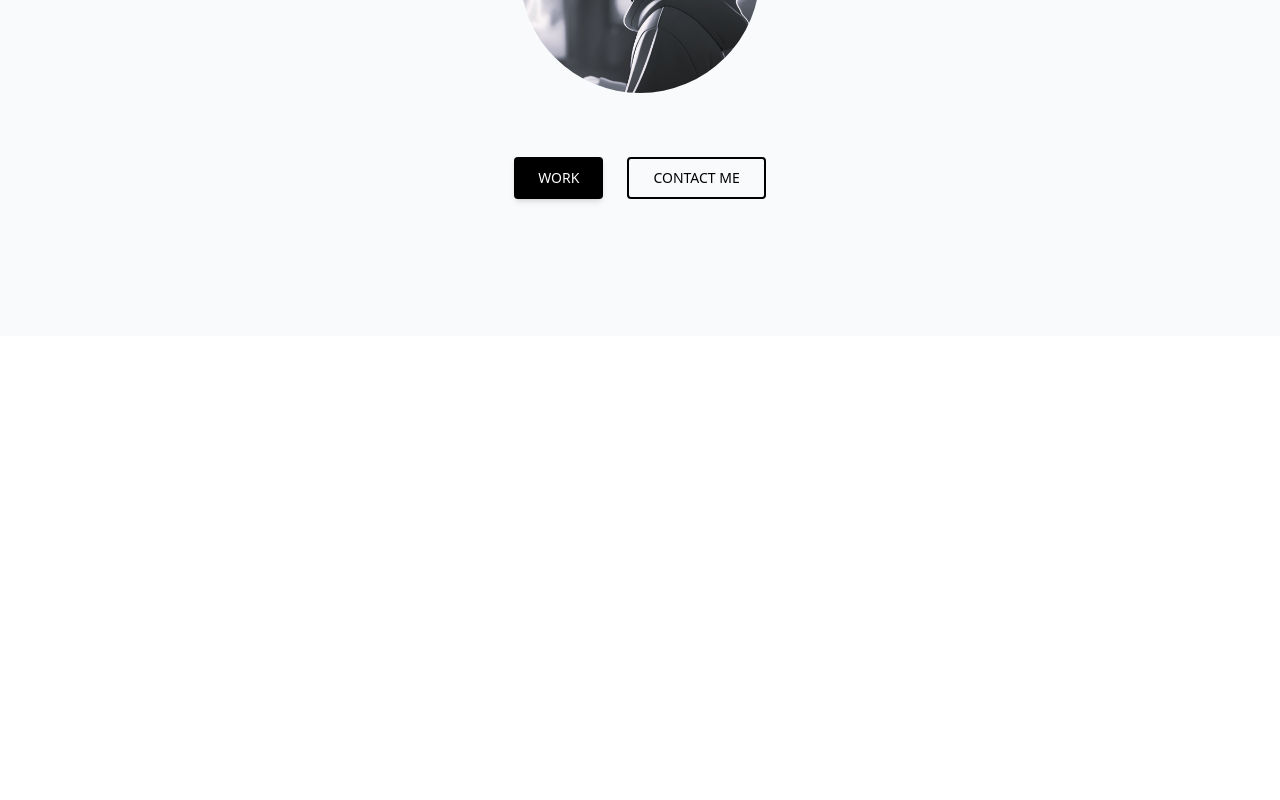
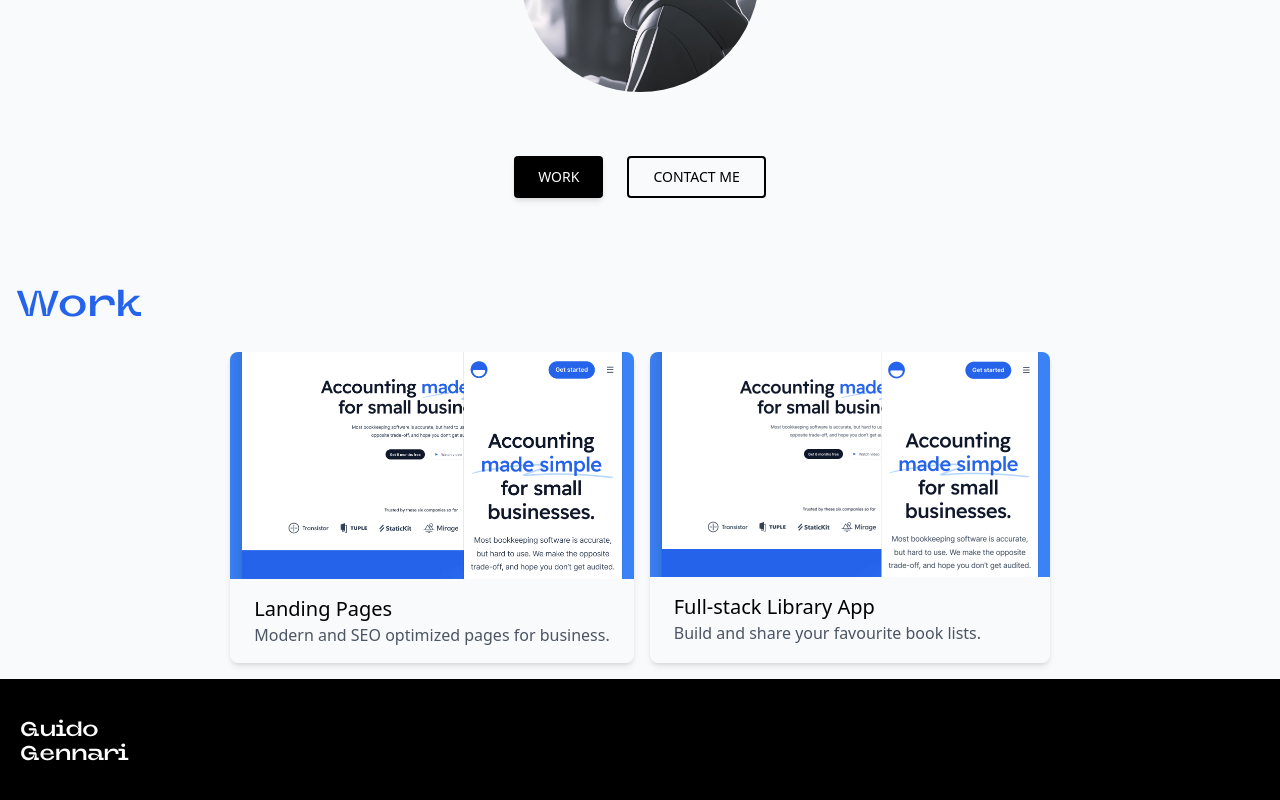
Before and after one commit to xdguido/guidogennari-web, a Next.js app: page / in a window 1280 px wide. Shown: the part 464-1264 px from the top of the page. Before the commit the page ends 800 px from the top, so only its background shows below. Built offline with nearby package versions, Linux system fonts and the light colour scheme.

Commit message:
Work section cards - Footer

```diff
--- a/components/layout.tsx
+++ b/components/layout.tsx
@@ -18,7 +18,7 @@ export default function Layout({ children, home }: { children: React.ReactNode;
                 <meta name="og:title" content={siteTitle} />
                 <meta name="twitter:card" content="summary_large_image" />
             </Head>
-            <header className="relative flex items-center justify-between border-b border-b-gray-300 p-4 lg:p-5">
+            <header className="z-10 fixed inset-x-0 top-0 flex flex-1 items-center justify-between backdrop-blur-md border-b border-b-gray-300 p-4 lg:p-5">
                 <h1 className="font-neue leading-6 tracking-tight text-xl">
                     Guido
                     <br />
@@ -53,7 +53,14 @@ export default function Layout({ children, home }: { children: React.ReactNode;
                     </li>
                 </ul>
             </header>
-            <main className="flex flex-auto justify-center p-4">{children}</main>
+            <main className="flex flex-auto flex-col p-4">{children}</main>
+            <footer className="flex items-center justify-between bg-black h-[8rem] p-4 lg:p-5">
+                <h1 className="font-neue text-white leading-6 tracking-tight text-xl">
+                    Guido
+                    <br />
+                    Gennari
+                </h1>
+            </footer>
         </div>
     );
 }
--- a/pages/index.tsx
+++ b/pages/index.tsx
@@ -1,6 +1,7 @@
 import Head from 'next/head';
 import Image from 'next/image';
 import Layout, { siteTitle } from '../components/layout';
+import clsx from 'clsx';
 import Button from '@ui/Button';
 
 export default function Home() {
@@ -9,8 +10,11 @@ export default function Home() {
             <Head>
                 <title>{siteTitle}</title>
             </Head>
-            <section id="hero" className="flex flex-col items-center text-center">
-                <h1 className="font-neue tracking-tight text-6xl md:text-7xl lg:text-8xl mt-4 xl:mt-6">
+            <section
+                id="hero"
+                className={clsx('flex flex-col items-center text-center pt-[7rem] min-h-screen')}
+            >
+                <h1 className="font-neue tracking-tight text-6xl md:text-7xl lg:text-8xl">
                     Guido Gennari
                 </h1>
                 <p className="text-gray-900 lg:text-lg">
@@ -30,7 +34,53 @@ export default function Home() {
                     <Button children="Contact me" style="outline" />
                 </div>
             </section>
-            <section></section>
+            <section id="work" className={clsx('relative')}>
+                <h2 className="absolute inset-x-0 -top-16 font-neue text-4xl text-blue-600">
+                    Work
+                </h2>
+                <div className="flex flex-wrap gap-4 justify-center">
+                    <div
+                        id="card"
+                        className=" min-w-[25rem] max-w-[30rem] rounded-lg shadow-md overflow-hidden"
+                    >
+                        <div className="relative aspect-video">
+                            <Image
+                                className="object-cover"
+                                src="/images/banner.png"
+                                alt="Portfolio Image"
+                                fill
+                                loading="lazy"
+                            />
+                        </div>
+                        <div className="px-6 py-4">
+                            <div className=" text-xl font-medium">Landing Pages</div>
+                            <div className=" text-gray-600">
+                                Modern and SEO optimized pages for business.
+                            </div>
+                        </div>
+                    </div>
+                    <div
+                        id="card"
+                        className=" min-w-[25rem] max-w-[30rem] rounded-lg shadow-md overflow-hidden"
+                    >
+                        <div className="relative aspect-video ">
+                            <Image
+                                className="  object-cover transition duration-1000 ease-in-out"
+                                src="/images/banner.png"
+                                alt="Portfolio Image"
+                                fill
+                                loading="lazy"
+                            />
+                        </div>
+                        <div className="px-6 py-4">
+                            <div className=" text-xl font-medium">Full-stack Library App</div>
+                            <div className=" text-gray-600">
+                                Build and share your favourite book lists.
+                            </div>
+                        </div>
+                    </div>
+                </div>
+            </section>
         </Layout>
     );
 }
```
Also changed, not shown: public/images/banner.png (added).
